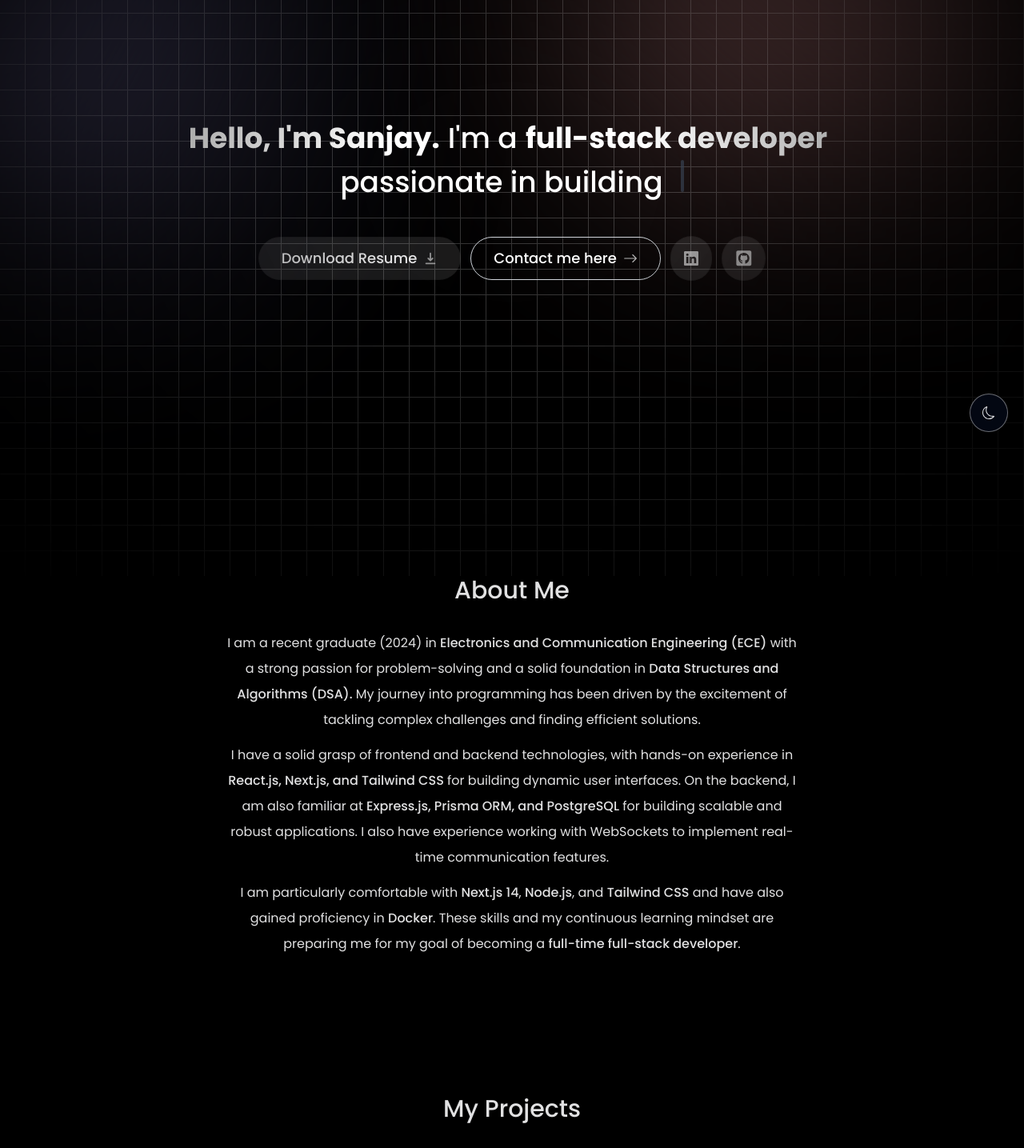
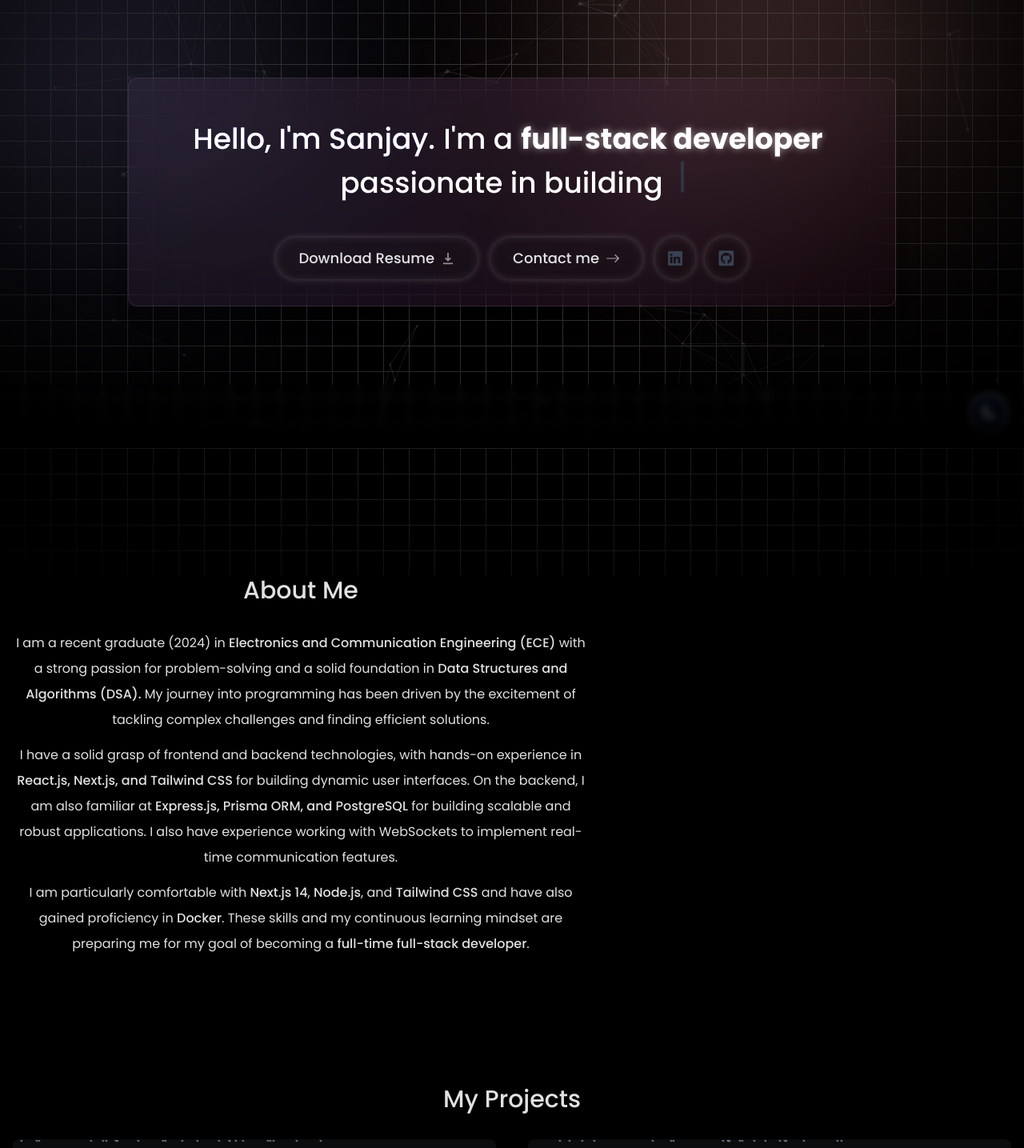
Before and after one commit to Sanjay-Balam/portfolio, a Next.js app: page / in a window 1280 px wide. Shown: the part 240-1675 px from the top of the page at 80% size. Built offline with nearby package versions, Linux system fonts and the light colour scheme.

Commit message:
update animations

```diff
--- a/app/globals.css
+++ b/app/globals.css
@@ -6,117 +6,84 @@
   :root {
     --background: 0 0% 100%;
     --foreground: 222.2 84% 4.9%;
-    --card: 0 0% 100%;
-    --card-foreground: 222.2 84% 4.9%;
-    --popover: 0 0% 100%;
-    --popover-foreground: 222.2 84% 4.9%;
-    --primary: 222.2 47.4% 11.2%;
-    --primary-foreground: 210 40% 98%;
-    --secondary: 210 40% 96.1%;
-    --secondary-foreground: 222.2 47.4% 11.2%;
-    --muted: 210 40% 96.1%;
-    --muted-foreground: 215.4 16.3% 46.9%;
-    --accent: 210 40% 96.1%;
-    --accent-foreground: 222.2 47.4% 11.2%;
-    --destructive: 0 84.2% 60.2%;
-    --destructive-foreground: 210 40% 98%;
-    --border: 214.3 31.8% 91.4%;
-    --input: 214.3 31.8% 91.4%;
-    --ring: 222.2 84% 4.9%;
-    --radius: 0.5rem;
-    --chart-1: 12 76% 61%;
-    --chart-2: 173 58% 39%;
-    --chart-3: 197 37% 24%;
-    --chart-4: 43 74% 66%;
-    --chart-5: 27 87% 67%;
+    --background-start-rgb: 214, 219, 220;
+    --background-end-rgb: 255, 255, 255;
   }
 
   .dark {
     --background: 222.2 84% 4.9%;
-    --foreground: 210 40% 98%;
-    --card: 222.2 84% 4.9%;
-    --card-foreground: 210 40% 98%;
-    --popover: 222.2 84% 4.9%;
-    --popover-foreground: 210 40% 98%;
-    --primary: 210 40% 98%;
-    --primary-foreground: 222.2 47.4% 11.2%;
-    --secondary: 217.2 32.6% 17.5%;
-    --secondary-foreground: 210 40% 98%;
-    --muted: 217.2 32.6% 17.5%;
-    --muted-foreground: 215 20.2% 65.1%;
-    --accent: 217.2 32.6% 17.5%;
-    --accent-foreground: 210 40% 98%;
-    --destructive: 0 62.8% 30.6%;
-    --destructive-foreground: 210 40% 98%;
-    --border: 217.2 32.6% 17.5%;
-    --input: 217.2 32.6% 17.5%;
-    --ring: 212.7 26.8% 83.9%;
-    --chart-1: 220 70% 50%;
-    --chart-2: 160 60% 45%;
-    --chart-3: 30 80% 55%;
-    --chart-4: 280 65% 60%;
-    --chart-5: 340 75% 55%;
+    --foreground: 0 0% 100%;
+    --background-start-rgb: 0, 0, 0;
+    --background-end-rgb: 0, 0, 0;
   }
 }
 
-.borderBlack {
-  @apply border border-black/10;
+@layer base {
+  body {
+    @apply bg-white dark:bg-black text-foreground;
+  }
 }
 
+@layer utilities {
+  .text-glow {
+    text-shadow: 0 0 10px rgba(255, 255, 255, 0.5);
+  }
 
-html {
-  --line-color: #e5e7eb;
+  .neon-border {
+    box-shadow: 0 0 10px rgba(255, 255, 255, 0.2),
+                inset 0 0 10px rgba(255, 255, 255, 0.1);
+  }
+
+  .glass-effect {
+    @apply backdrop-blur-lg bg-white/10 dark:bg-black/10;
+  }
+
+  .hover-lift {
+    @apply transition-all duration-300 hover:-translate-y-1 hover:shadow-lg;
+  }
+
+  .animation-delay-2000 {
+    animation-delay: 2s;
+  }
+
+  .animation-delay-4000 {
+    animation-delay: 4s;
+  }
 }
 
-html.dark {
-  --line-color: rgba(255, 255, 255, 0.2);
+/* Modern scrollbar */
+::-webkit-scrollbar {
+  width: 10px;
 }
 
-.loader{
-  display: block;
-  position: relative;
-  height: 32px;
-  width: 200px;
-  background: #fff;
-  border:2px solid #fff;
-  color: red;
-  overflow: hidden;
-}
-.loader::before{
-  content: '';
-  background: red;
-  position: absolute;
-  left: 0;
-  top: 0;
-  width: 0;
-  height: 100%;
-  animation: loading 10s linear infinite;
-}
-.loader:after{
-  content: '';
-  position: absolute;
-  left: 0;
-  top: 0;
-  width: 100%;
-  height: 100%;
-  text-align: center;
-  font-size: 24px;
-  line-height: 32px;
-  color: rgb(0,255,255);
-  mix-blend-mode: difference;
-  animation: percentage 10s linear infinite;
+::-webkit-scrollbar-track {
+  @apply bg-transparent;
 }
 
-@keyframes loading {
-  0% { width: 0 }
-  100% { width: 100% }
+::-webkit-scrollbar-thumb {
+  @apply bg-white/20 rounded-full hover:bg-white/30 transition-colors;
 }
-@keyframes percentage {
-  20% { content: "20%"}
-  30% { content: "30%"}
-  50% { content: "50%"}
-  60% { content: "60%"}
-  98% { content: "98%"}
-  99% { content: "99%"}
-  100% { content: "100%"}
+
+/* Animated background gradient */
+.animated-gradient {
+  background: linear-gradient(
+    -45deg,
+    rgba(255, 255, 255, 0.05),
+    rgba(255, 255, 255, 0.1),
+    rgba(255, 255, 255, 0.05)
+  );
+  background-size: 400% 400%;
+  animation: gradient 15s ease infinite;
 }
+
+@keyframes gradient {
+  0% {
+    background-position: 0% 50%;
+  }
+  50% {
+    background-position: 100% 50%;
+  }
+  100% {
+    background-position: 0% 50%;
+  }
+}
--- a/app/page.tsx
+++ b/app/page.tsx
@@ -1,21 +1,50 @@
+"use client";
+
 import About from "@/components/about";
 import Contact from "@/components/contact";
 import Experience from "@/components/experience";
 import Projects from "@/components/projects";
 import Skills from "@/components/skills";
+import ParticleBackground from "@/components/ui/particle-background";
+import { motion } from "framer-motion";
 
 export default function Home() {
   return (
+    <main className="relative min-h-screen bg-white dark:bg-black overflow-hidden">
+      <div className="absolute inset-0 w-full h-full">
+        <div className="absolute top-0 -left-4 w-72 h-72 bg-purple-300 rounded-full mix-blend-multiply filter blur-xl opacity-70 animate-blob"></div>
+        <div className="absolute top-0 -right-4 w-72 h-72 bg-yellow-300 rounded-full mix-blend-multiply filter blur-xl opacity-70 animate-blob animation-delay-2000"></div>
+        <div className="absolute -bottom-8 left-20 w-72 h-72 bg-pink-300 rounded-full mix-blend-multiply filter blur-xl opacity-70 animate-blob animation-delay-4000"></div>
+      </div>
 
-    <main className="flex flex-col items-center px-4">
-      {/* <SectionDivider /> */}
-      <About />
-      {/* <BackgroundLines className="mx-auto">
-      </BackgroundLines> */}
-      <Projects />
-      <Skills />
-      <Experience />
-      <Contact />
+      <ParticleBackground />
+
+      <motion.div
+        initial={{ opacity: 0 }}
+        animate={{ opacity: 1 }}
+        transition={{ duration: 1 }}
+        className="relative z-10 flex flex-col items-center px-4 overflow-hidden"
+      >
+        <div className="fixed top-0 left-0 right-0 h-20 bg-gradient-to-b from-white via-white/50 to-transparent dark:from-black dark:via-black/50 dark:to-transparent z-20 backdrop-blur-sm" />
+
+        <motion.div
+          initial={{ opacity: 0, y: 20 }}
+          animate={{ opacity: 1, y: 0 }}
+          transition={{
+            duration: 0.5,
+            staggerChildren: 0.2,
+          }}
+          className="w-full"
+        >
+          <About />
+          <Projects />
+          <Skills />
+          <Experience />
+          <Contact />
+        </motion.div>
+
+        <div className="fixed bottom-0 left-0 right-0 h-20 bg-gradient-to-t from-white via-white/50 to-transparent dark:from-black dark:via-black/50 dark:to-transparent z-20 backdrop-blur-sm" />
+      </motion.div>
     </main>
   );
 }
--- a/components/contact.tsx
+++ b/components/contact.tsx
@@ -1,83 +1,91 @@
 "use client";
 
-import React, { use, useEffect, useRef } from "react";
-import SectionHeading from "./section-heading";
+import React from "react";
+import { FaPaperPlane } from "react-icons/fa";
 import { motion } from "framer-motion";
 import { useSectionInView } from "@/lib/hooks";
 import { sendEmail } from "@/actions/sendEmail";
-import SubmitBtn from "./submit-btn";
-import toast from "react-hot-toast";
+import GlassCard from "./ui/glass-card";
+import { experimental_useFormStatus as useFormStatus } from "react-dom";
 
 export default function Contact() {
   const { ref } = useSectionInView("Contact");
-  const formRef = useRef<HTMLFormElement>(null);
 
   return (
     <motion.section
       id="contact"
       ref={ref}
       className="mb-20 sm:mb-28 w-[min(100%,38rem)] text-center"
-      initial={{
-        opacity: 0,
-        y: 100,
-      }}
-      whileInView={{
-        opacity: 1,
-        y: 0,
-      }}
-      viewport={{
-        once: true,
-      }}
+      initial={{ opacity: 0 }}
+      whileInView={{ opacity: 1 }}
+      transition={{ duration: 1 }}
+      viewport={{ once: true }}
     >
-      <SectionHeading>Contact me</SectionHeading>
-
-      <p className="text-gray-700 -mt-6 dark:text-white/80">
+      <GlassCard className="p-8">
+        <h2 className="text-3xl font-bold mb-8 text-glow">Contact Me</h2>
+        <p className="text-gray-700 dark:text-white/80 mb-8">
           Please contact me directly at{" "}
-        <a className="underline" href="mailto:b.sanjay0701@gmail.com">
-          b.sanjay0701@gmail.com
+          <a className="underline hover-lift inline-block" href="mailto:example@gmail.com">
+            example@gmail.com
           </a>{" "}
           or through this form.
         </p>
 
         <form
-        ref={formRef}
-        className="mt-10 flex flex-col dark:text-black"
+          className="flex flex-col"
           action={async (formData) => {
-          await sendEmail(formData)
-            .then(({ message, error }) => {
-              toast.success(message);
-              formRef.current?.reset();
-            })
-            .catch((error) => {
-              toast.error(error.message);
-            });
+            await sendEmail(formData);
           }}
         >
-        <motion.input
-          className="h-14 px-4 rounded-lg borderBlack dark:bg-white/5 dark:caret-slate-100 dark:bg-opacity-100 dark:focus:bg-opacity-100 transition-all dark:outline-none dark:text-gray-100 dark:border-white/20 dark:focus:border-white dark:focus:outline-1"
+          <input
+            className="h-14 px-4 rounded-lg glass-effect border border-white/10 transition-all duration-300 focus:scale-[1.01] focus:border-white/30 mb-3"
             name="senderEmail"
             type="email"
             required
             maxLength={500}
             placeholder="Your email"
           />
-        <motion.input
-          className="h-14 px-4 mt-3 rounded-lg borderBlack dark:caret-slate-100 dark:bg-white/5 dark:bg-opacity-100 dark:focus:bg-opacity-100 transition-all dark:outline-none dark:text-gray-100 dark:border-white/20 dark:focus:border-white dark:focus:outline-1"
+          <input
+            className="h-14 px-4 rounded-lg glass-effect border border-white/10 transition-all duration-300 focus:scale-[1.01] focus:border-white/30 mb-3"
             name="subject"
             type="text"
             required
             maxLength={500}
             placeholder="Subject"
           />
-        <motion.textarea
-          className="h-52 my-3 rounded-lg borderBlack p-4 dark:bg-white/5 dark:text-gray-100 dark:caret-slate-100 dark:bg-opacity-100 dark:focus:bg-opacity-100 transition-all dark:outline-none dark:border-white/20 dark:focus:border-white dark:focus:outline-1"
+          <textarea
+            className="h-52 my-3 rounded-lg glass-effect border border-white/10 p-4 transition-all duration-300 focus:scale-[1.01] focus:border-white/30"
             name="message"
             placeholder="Your message"
             required
             maxLength={5000}
           />
-        <SubmitBtn />
+          <SubmitButton />
         </form>
+      </GlassCard>
     </motion.section>
   );
 }
+
+function SubmitButton() {
+  const { pending } = useFormStatus();
+
+  return (
+    <motion.button
+      type="submit"
+      className="group flex items-center justify-center gap-2 h-[3rem] w-[8rem] bg-gray-900 text-white rounded-full outline-none transition-all hover:scale-105 hover:bg-gray-950 disabled:scale-100 disabled:bg-opacity-65 mt-2 neon-border self-center"
+      disabled={pending}
+      whileHover={{ scale: 1.05 }}
+      whileTap={{ scale: 0.95 }}
+    >
+      {pending ? (
+        <div className="h-5 w-5 animate-spin rounded-full border-b-2 border-white"></div>
+      ) : (
+        <>
+          Submit{" "}
+          <FaPaperPlane className="text-xs opacity-70 transition-all group-hover:translate-x-1 group-hover:-translate-y-1" />{" "}
+        </>
+      )}
+    </motion.button>
+  );
+}
--- a/components/intro.tsx
+++ b/components/intro.tsx
@@ -8,12 +8,12 @@ import { FaGithubSquare } from "react-icons/fa";
 import { useSectionInView } from "@/lib/hooks";
 import { useActiveSectionContext } from "@/context/active-section-context";
 import { TypewriterEffect } from "./ui/typewriter-effect";
+import GlassCard from "./ui/glass-card";
 
 export default function Intro() {
   const { ref } = useSectionInView("Home", 0.5);
   const { setActiveSection, setTimeOfLastClick } = useActiveSectionContext();
   const [loading, setLoading] = useState<boolean>(true)
-
 
   useEffect(() => {
     setLoading(false)
@@ -31,10 +31,21 @@ export default function Intro() {
     <section
       ref={ref}
       id="home"
-      className="mb-28 text-center sm:mb-0 max-w-[60rem] scroll-mt-[100rem]"
+      className="mb-28 text-center sm:mb-0 max-w-[60rem] scroll-mt-[100rem] relative"
+    >
+      <div className="absolute inset-0 -z-10">
+        <div className="absolute inset-0 bg-gradient-to-r from-blue-500/10 via-purple-500/10 to-pink-500/10 animate-gradient-xy"></div>
+      </div>
+
+      <GlassCard className="p-8 backdrop-blur-xl">
+        <motion.div
+          className="flex flex-col items-center justify-center"
+          initial={{ opacity: 0, y: 100 }}
+          animate={{ opacity: 1, y: 0 }}
+          transition={{ duration: 0.5 }}
         >
           <motion.h1
-        className="mb-10 mt-4 px-4 text-2xl"
+            className="mb-10 mt-4 px-4 text-2xl font-bold !leading-[1.5]"
             initial={{ opacity: 0, y: 100 }}
             animate={{ opacity: 1, y: 0 }}
           >
@@ -42,75 +53,75 @@ export default function Intro() {
               words={[
                 {
                   text: "Hello, I'm Sanjay.",
-              className: "font-bold",
+                  className: "text-4xl bg-clip-text text-transparent bg-gradient-to-r from-blue-500 to-purple-500",
                 },
                 {
                   text: "I'm a",
-              className: "",
+                  className: "text-2xl",
                 },
                 {
                   text: "full-stack developer",
-              className: "font-bold",
+                  className: "text-3xl font-bold text-glow",
                 },
                 {
                   text: "passionate in building dynamic and responsive",
-              className: "",
+                  className: "text-2xl",
                 },
-
                 {
                   text: "web Applications",
-              className: "",
+                  className: "text-3xl font-bold text-glow",
                 },
               ]}
             />
           </motion.h1>
 
           <motion.div
-        className="flex flex-col gap-3 justify-center items-center px-4 text-lg font-medium sm:flex-row"
+            className="flex flex-col sm:flex-row items-center justify-center gap-4 px-4 text-lg font-medium"
             initial={{ opacity: 0, y: 100 }}
             animate={{ opacity: 1, y: 0 }}
-        transition={{
-          delay: 0.1,
-        }}
+            transition={{ delay: 0.1 }}
           >
             <a
-          className="flex gap-2 items-center py-3 px-7 bg-gray-50 rounded-full transition cursor-pointer outline-none active:scale-95 group borderBlack dark:bg-white/10"
+              className="group px-7 py-3 flex items-center gap-2 rounded-full neon-border glass-effect hover:scale-105 transition-all"
               href="/resume.pdf"
               target="_blank"
             >
-          Download Resume{" "}
-          <HiDownload className="opacity-60 transition group-hover:opacity-95 group-hover:scale-105 group-hover:translate-y-1" />
+              Download Resume
+              <HiDownload className="opacity-60 group-hover:translate-y-1 transition" />
             </a>
 
             <Link
               href="#contact"
-          className="flex gap-2 items-center py-3 px-7 dark:text-white    bg-transparent border border-gray-300  hover:opacity-80 rounded-full transition outline-none active:scale-95 group  dark:hover:bg-gray-950"
+              className="group px-7 py-3 flex items-center gap-2 rounded-full neon-border glass-effect hover:scale-105 transition-all"
               onClick={() => {
                 setActiveSection("Contact");
                 setTimeOfLastClick(Date.now());
               }}
             >
-          Contact me here{" "}
-          <BsArrowRight className="opacity-70 transition group-hover:opacity-95 group-hover:scale-105 group-hover:translate-x-1" />
+              Contact me
+              <BsArrowRight className="opacity-70 group-hover:translate-x-1 transition" />
             </Link>
-        <div className="flex gap-3 w-full md:w-fit justify-center">
+
+            <div className="flex gap-3">
               <a
-            className="flex gap-2 items-center p-4 text-gray-700 bg-white rounded-full transition cursor-pointer active:scale-105 group borderBlack dark:bg-white/10 dark:text-white/60 hover:text-gray-950"
+                className="p-4 text-gray-700 hover:text-gray-950 flex items-center gap-2 rounded-full neon-border glass-effect hover:scale-105 transition-all"
                 href="https://www.linkedin.com/in/sanjaybalam/"
                 target="_blank"
               >
-            <BsLinkedin className="transition group-hover:scale-110 " />
+                <BsLinkedin />
               </a>
 
               <a
-            className="flex gap-2 items-center p-4 text-gray-700 bg-white rounded-full transition cursor-pointer active:scale-105 group text-[1.35rem] borderBlack dark:bg-white/10 dark:text-white/60 hover:text-gray-950"
+                className="p-4 text-gray-700 hover:text-gray-950 flex items-center gap-2 rounded-full neon-border glass-effect hover:scale-105 transition-all text-[1.35rem]"
                 href="https://github.com/Sanjay-Balam"
                 target="_blank"
               >
-            <FaGithubSquare className="transition group-hover:scale-110 " />
+                <FaGithubSquare />
               </a>
             </div>
           </motion.div>
+        </motion.div>
+      </GlassCard>
     </section>
   );
 }
--- /dev/null
+++ b/components/ui/glass-card.tsx
@@ -0,0 +1,26 @@
+"use client";
+
+import { motion } from "framer-motion";
+import { ReactNode } from "react";
+
+interface GlassCardProps {
+  children: ReactNode;
+  className?: string;
+}
+
+export default function GlassCard({ children, className = "" }: GlassCardProps) {
+  return (
+    <motion.div
+      initial={{ opacity: 0, y: 20 }}
+      animate={{ opacity: 1, y: 0 }}
+      transition={{ duration: 0.5 }}
+      className={`relative overflow-hidden rounded-xl backdrop-blur-md bg-white/10 dark:bg-black/10 border border-white/20 dark:border-white/10 shadow-xl hover:shadow-2xl transition-all duration-300 ${className}`}
+      style={{
+        backgroundImage: "linear-gradient(145deg, rgba(255,255,255,0.05) 0%, rgba(255,255,255,0) 100%)",
+      }}
+    >
+      <div className="absolute inset-0 bg-gradient-to-br from-white/5 to-transparent opacity-0 group-hover:opacity-100 transition-opacity duration-300" />
+      <div className="relative z-10">{children}</div>
+    </motion.div>
+  );
+}
--- /dev/null
+++ b/components/ui/particle-background.tsx
@@ -0,0 +1,83 @@
+"use client";
+
+import { useCallback } from "react";
+import Particles from "react-tsparticles";
+import type { Container, Engine } from "tsparticles-engine";
+import { loadFull } from "tsparticles";
+
+export default function ParticleBackground() {
+  const particlesInit = useCallback(async (engine: Engine) => {
+    await loadFull(engine);
+  }, []);
+
+  return (
+    <Particles
+      className="absolute inset-0 -z-10"
+      id="tsparticles"
+      init={particlesInit}
+      options={{
+        background: {
+          color: {
+            value: "transparent",
+          },
+        },
+        fpsLimit: 120,
+        interactivity: {
+          events: {
+            onHover: {
+              enable: true,
+              mode: "grab",
+            },
+          },
+          modes: {
+            grab: {
+              distance: 140,
+              links: {
+                opacity: 0.5,
+              },
+            },
+          },
+        },
+        particles: {
+          color: {
+            value: "#ffffff",
+          },
+          links: {
+            color: "#ffffff",
+            distance: 150,
+            enable: true,
+            opacity: 0.1,
+            width: 1,
+          },
+          move: {
+            direction: "none",
+            enable: true,
+            outModes: {
+              default: "bounce",
+            },
+            random: true,
+            speed: 1,
+            straight: false,
+          },
+          number: {
+            density: {
+              enable: true,
+              area: 800,
+            },
+            value: 80,
+          },
+          opacity: {
+            value: 0.1,
+          },
+          shape: {
+            type: "circle",
+          },
+          size: {
+            value: { min: 1, max: 3 },
+          },
+        },
+        detectRetina: true,
+      }}
+    />
+  );
+}
--- a/package.json
+++ b/package.json
@@ -43,7 +43,10 @@
     "tailwindcss": "3.3.2",
     "tailwindcss-animate": "^1.0.7",
     "typescript": "5.1.5",
-    "ua-parser-js": "^2.0.0-rc.1"
+    "ua-parser-js": "^2.0.0-rc.1",
+    "react-tsparticles": "^2.12.2",
+    "tsparticles": "^2.12.0",
+    "tsparticles-engine": "^2.12.0"
   },
   "devDependencies": {
     "@eslint/js": "^9.13.0",
--- a/tailwind.config.js
+++ b/tailwind.config.js
@@ -1,5 +1,4 @@
 const svgToDataUri = require("mini-svg-data-uri");
-
 const colors = require("tailwindcss/colors");
 const {
   default: flattenColorPalette,
@@ -14,33 +13,75 @@ module.exports = {
   ],
   theme: {
     extend: {
-      animation: {
-        "meteor-effect": "meteor 5s linear infinite",
-        float: "float 6s ease-in-out infinite",
-        pulseSlow: "pulseSlow 10s infinite",
+      colors: {
+        foreground: "rgb(var(--foreground-rgb))",
+        background: {
+          DEFAULT: "rgb(var(--background-start-rgb))",
+          dark: "rgb(var(--background-end-rgb))",
+        },
       },
       backgroundImage: {
         "gradient-radial": "radial-gradient(var(--tw-gradient-stops))",
-        "gradient-conic":
-          "conic-gradient(from 180deg at 50% 50%, var(--tw-gradient-stops))",
+        "gradient-conic": "conic-gradient(from 180deg at 50% 50%, var(--tw-gradient-stops))",
       },
-    },
-    keyframes: {
-      meteor: {
-        "0%": { transform: "rotate(215deg) translateX(0)", opacity: "1" },
-        "70%": { opacity: "1" },
-        "100%": {
-          transform: "rotate(215deg) translateX(-500px)",
-          opacity: "0",
+      animation: {
+        "gradient-xy": "gradient-xy 15s ease infinite",
+        "float": "float 6s ease-in-out infinite",
+        "glow": "glow 2s ease-in-out infinite alternate",
+        "slide-up-fade": "slide-up-fade 0.5s cubic-bezier(0.4, 0, 0.2, 1)",
+        "blob": "blob 7s infinite",
+      },
+      keyframes: {
+        "gradient-xy": {
+          "0%, 100%": {
+            "background-size": "400% 400%",
+            "background-position": "left center"
+          },
+          "50%": {
+            "background-size": "200% 200%",
+            "background-position": "right center"
+          }
         },
-      },
-      float: {
-        "0%, 100%": { transform: "translateY(0)" },
-        "50%": { transform: "translateY(-10px)" },
-      },
-      pulseSlow: {
-        "0%, 100%": { opacity: 1, transform: "scale(1)" },
-        "50%": { opacity: 0.8, transform: "scale(1.1)" },
+        "float": {
+          "0%, 100%": {
+            "transform": "translateY(0)",
+          },
+          "50%": {
+            "transform": "translateY(-20px)",
+          }
+        },
+        "glow": {
+          "0%": {
+            "box-shadow": "0 0 5px rgba(255,255,255,0.5), 0 0 10px rgba(255,255,255,0.3), 0 0 15px rgba(255,255,255,0.1)",
+          },
+          "100%": {
+            "box-shadow": "0 0 10px rgba(255,255,255,0.8), 0 0 20px rgba(255,255,255,0.5), 0 0 30px rgba(255,255,255,0.3)",
+          }
+        },
+        "slide-up-fade": {
+          "0%": {
+            "opacity": 0,
+            "transform": "translateY(20px)",
+          },
+          "100%": {
+            "opacity": 1,
+            "transform": "translateY(0)",
+          },
+        },
+        "blob": {
+          "0%": {
+            "transform": "translate(0px, 0px) scale(1)",
+          },
+          "33%": {
+            "transform": "translate(30px, -50px) scale(1.1)",
+          },
+          "66%": {
+            "transform": "translate(-20px, 20px) scale(0.9)",
+          },
+          "100%": {
+            "transform": "translate(0px, 0px) scale(1)",
+          },
+        },
       },
     },
   },
```
Also changed, not shown: 1 other file (tests, documents, lock files or other folders). Lines whose indentation alone changed are shown as unchanged.
